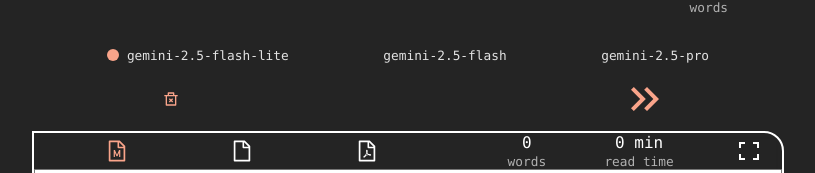
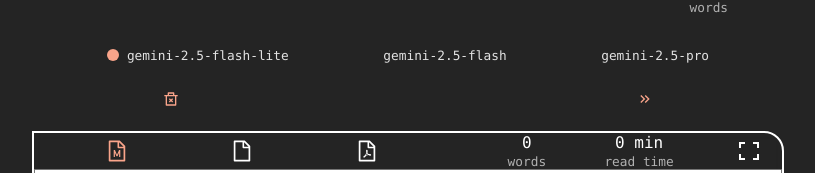
Before and after one commit to andreberezin/prompt-fiction, a React (Vite) app in the folder client/: page / in a window 1280 px wide. Shown: the part 341-514 px from the top of the page, without its empty margins (232-1047 px from the left). Built offline with nearby package versions, Linux system fonts and the light colour scheme.

Commit message:
added cancel button for request, currently not working

```diff
--- a/client/src/components/SubmitButton.tsx
+++ b/client/src/components/SubmitButton.tsx
@@ -1,8 +1,9 @@
-import { MdKeyboardDoubleArrowRight } from "react-icons/md";
+import {MdCancelPresentation, MdKeyboardDoubleArrowRight} from "react-icons/md";
 import '../styles/buttons.scss'
 
 interface SubmitButtonProps {
     loadingState: boolean;
+    cancelRequest: () => void;
 }
 
 export default function SubmitButton({loadingState}: SubmitButtonProps) {
@@ -12,12 +13,35 @@ export default function SubmitButton({loadingState}: SubmitButtonProps) {
         className='submit-container button-container'
         >
             <button
+                // todo disable if some fields are empty
                 type='submit'
-                className={`submit ${loadingState ? "disabled" : ""}`}
+                id={'submit-button'}
+                className={`${loadingState ? "disabled" : ""}`}
                 disabled={loadingState}
             >
-                <MdKeyboardDoubleArrowRight className='submit-icon icon'/>
+                <MdKeyboardDoubleArrowRight className='icon' id={'submit-icon'}/>
             </button>
+            {/*{!loadingState ? (*/}
+            {/*    <button*/}
+            {/*        // todo disable if some fields are empty*/}
+            {/*        type='submit'*/}
+            {/*        id={'submit-button'}*/}
+            {/*        className={`${loadingState ? "disabled" : ""}`}*/}
+            {/*        disabled={loadingState}*/}
+            {/*    >*/}
+            {/*        <MdKeyboardDoubleArrowRight className='icon' id={'submit-icon'}/>*/}
+            {/*    </button>*/}
+            {/*) : (*/}
+            {/*    <button*/}
+            {/*        type='submit'*/}
+            {/*        id={'cancel-button'}*/}
+            {/*        // className={`${loadingState ? "disabled" : ""}`}*/}
+            {/*        // disabled={loadingState}*/}
+            {/*        onClick={cancelRequest}*/}
+            {/*    >*/}
+            {/*        <MdCancelPresentation className={'icon'} id={'cancel-icon'}/>*/}
+            {/*    </button>*/}
+            {/*)}*/}
         </div>
     )
 }
```
